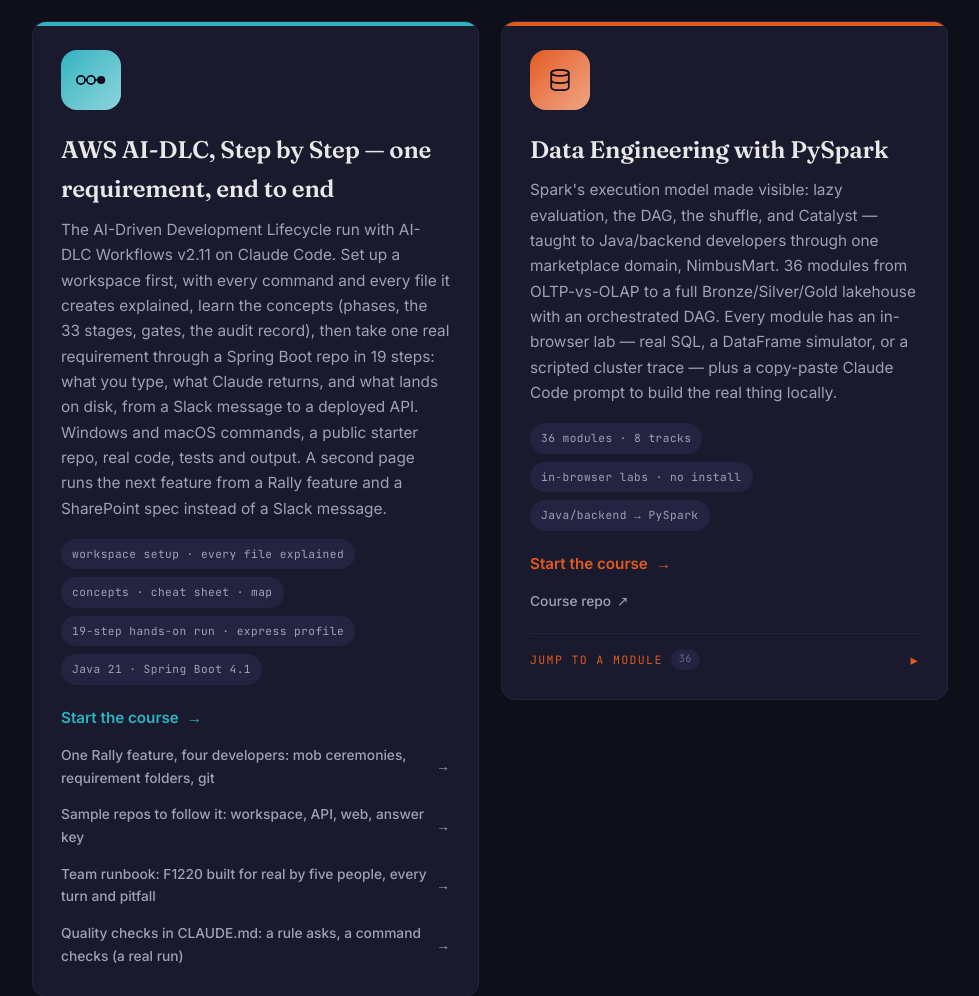
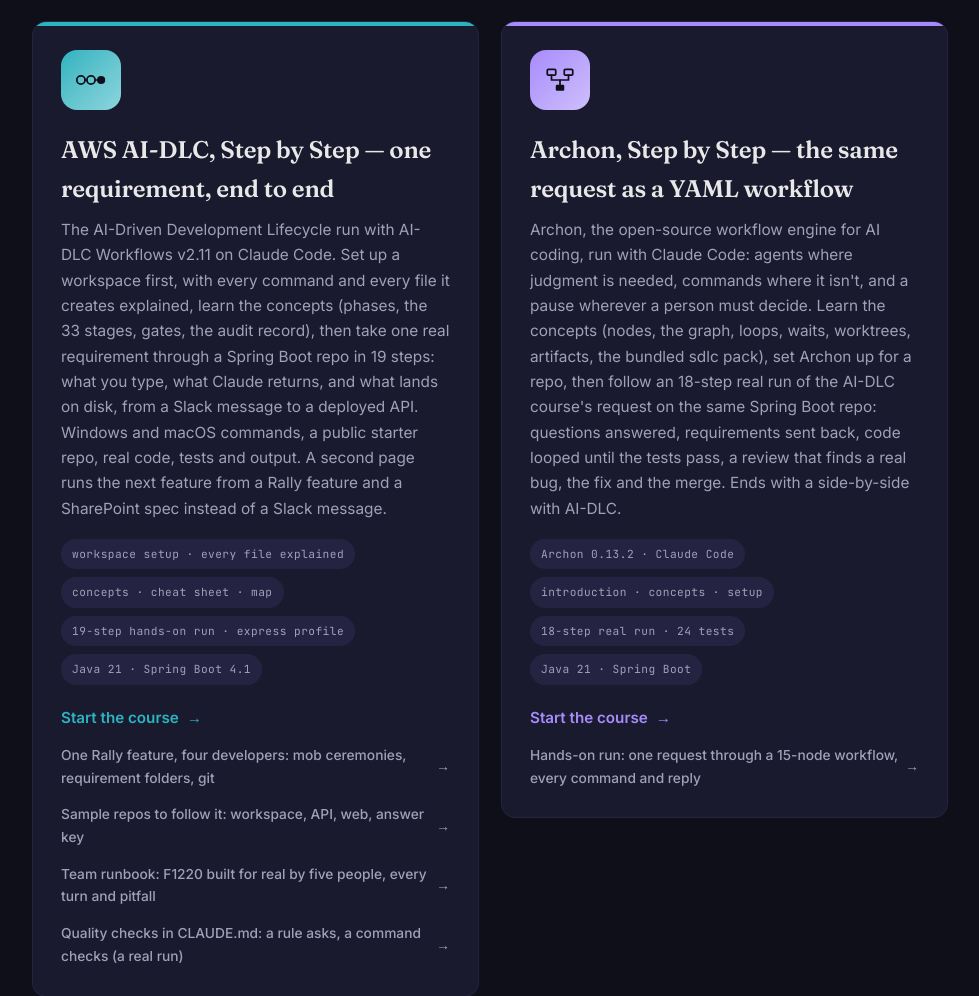
Before and after one commit to varasrinivas/learnings-hub, a plain HTML site: page index.html in a window 1280 px wide. Shown: the part 2944-3940 px from the top of the page, without its empty margins (150-1129 px from the left). Drawn offline with Linux system fonts and the light colour scheme.

Commit message:
Hubs: add the Archon course
agenticai landing: Step 7 card in Track 1 (courses/archon/).
learnings hub: Archon card after AI-DLC, Step by Step (archon/).

Co-Authored-By: Claude Opus 5.5 <noreply@anthropic.com>

```diff
--- a/index.html
+++ b/index.html
@@ -15,7 +15,7 @@
   --bg-primary:#0f0f1a; --bg-surface:#1a1a2e; --bg-elevated:#242442;
   --text-primary:#e8e8e8; --text-secondary:#a0a0b8; --text-muted:#6b6b80;
   --accent-cyan:#00d4ff; --accent-purple:#b088f9; --accent-emerald:#06d6a0;
-  --java:#ffb627; --python:#4584b6; --spring:#6db33f; --aidlc:#ff9900; --aidlcstep:#2bb3c0; --de:#e25a1c; --decore:#17a58c; --sprint:#e2cf9f; --tenx:#f5b84b; --mandate:#cf7d45; --manybolts:#7f8cf5; --fullstack:#c4531f;
+  --java:#ffb627; --python:#4584b6; --spring:#6db33f; --aidlc:#ff9900; --aidlcstep:#2bb3c0; --de:#e25a1c; --decore:#17a58c; --sprint:#e2cf9f; --tenx:#f5b84b; --mandate:#cf7d45; --manybolts:#7f8cf5; --fullstack:#c4531f; --archon:#a78bfa;
   --font-display:'Fraunces',serif; --font-body:'Inter',sans-serif; --font-code:'JetBrains Mono',monospace;
   --radius:14px; --transition:400ms ease-out;
 }
@@ -547,6 +547,30 @@ footer a:hover{color:var(--accent-cyan)}
         <a class="card-labs" href="ai-dlc-execution/aidlc-quality-checks.html">Quality checks in CLAUDE.md: a rule asks, a command checks (a real run) <span class="arrow">&rarr;</span></a>
       </div>
 
+      <div class="card" style="--c:var(--archon)">
+        <a class="card-main" href="archon/">
+          <span class="chip" aria-hidden="true">
+            <svg viewBox="0 0 512 512" fill="none" stroke="#0f0f1a" stroke-width="26" stroke-linecap="round" stroke-linejoin="round">
+              <rect x="64" y="96" width="128" height="88" rx="18"/>
+              <rect x="320" y="96" width="128" height="88" rx="18"/>
+              <rect x="192" y="328" width="128" height="88" rx="18" fill="#0f0f1a" stroke="none"/>
+              <path d="M128 184 L128 256 L384 256 L384 184"/>
+              <path d="M256 256 L256 328"/>
+            </svg>
+          </span>
+          <h2>Archon, Step by Step &mdash; the same request as a YAML workflow</h2>
+          <p>Archon, the open-source workflow engine for AI coding, run with Claude Code: agents where judgment is needed, commands where it isn't, and a pause wherever a person must decide. Learn the concepts (nodes, the graph, loops, waits, worktrees, artifacts, the bundled sdlc pack), set Archon up for a repo, then follow an 18-step real run of the AI-DLC course's request on the same Spring Boot repo: questions answered, requirements sent back, code looped until the tests pass, a review that finds a real bug, the fix and the merge. Ends with a side-by-side with AI-DLC.</p>
+          <div class="tags">
+            <span class="tag">Archon 0.13.2 &middot; Claude Code</span>
+            <span class="tag">introduction &middot; concepts &middot; setup</span>
+            <span class="tag">18-step real run &middot; 24 tests</span>
+            <span class="tag">Java 21 &middot; Spring Boot</span>
+          </div>
+          <span class="cta">Start the course <span class="arrow">&rarr;</span></span>
+        </a>
+        <a class="card-labs" href="archon/archon-hello-world-java/archon-hello-world-java-run.html">Hands-on run: one request through a 15-node workflow, every command and reply <span class="arrow">&rarr;</span></a>
+      </div>
+
       <div class="card has-index" style="--c:var(--de)">
         <a class="card-main" href="data-engineering-course/">
           <span class="chip" aria-hidden="true">
```
Also changed, not shown: agenticai/index.html (+23 -1 lines).
